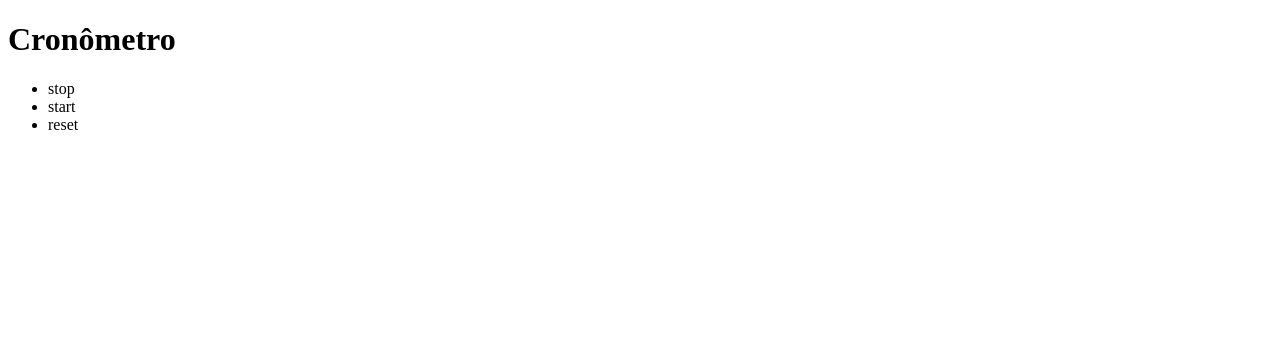
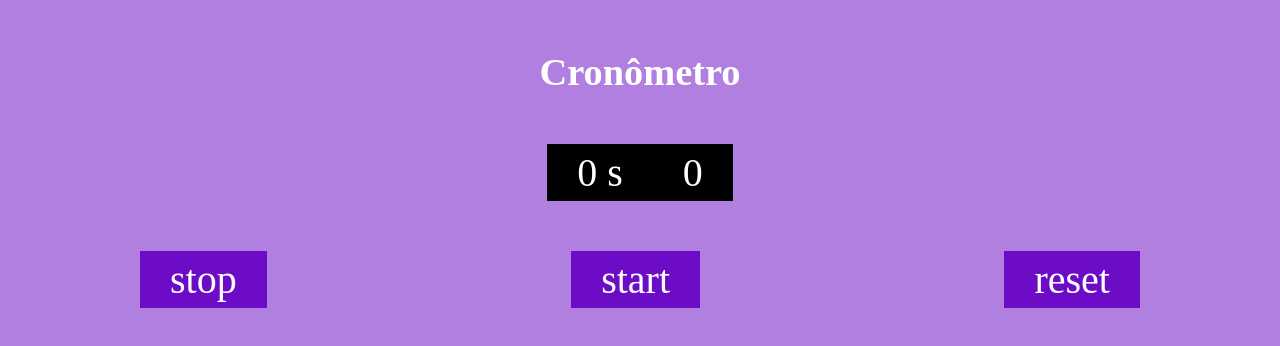
Before and after one commit to pabloapereira/cronometro, a plain HTML site: page index.html in a window 1280 px wide. Drawn offline with Linux system fonts and the light colour scheme.

Commit message:
finalização estilo

```diff
--- a/index.html
+++ b/index.html
@@ -4,6 +4,7 @@
     <meta charset="UTF-8" />
     <meta name="viewport" content="width=device-width, initial-scale=1.0" />
     <title>cronometro</title>
+    <link rel="stylesheet" href="style.css" />
   </head>
   <body>
     <header>
@@ -13,7 +14,12 @@
     </header>
     <main>
       <div class="container">
-        <div class="span" id="tempo"></div>
+        <div class="tempo" id="tempo">
+          <ul>
+            <li id="segundos">0 s</li>
+            <li id="mili">0</li>
+          </ul>
+        </div>
         <ul>
           <li id="stop">stop</li>
           <li id="start">start</li>
--- /dev/null
+++ b/style.css
@@ -0,0 +1,50 @@
+* {
+  padding: 0;
+  margin: 0;
+}
+
+body {
+  height: 100%;
+  background-color: rgb(177, 127, 224);
+}
+
+.container {
+  max-width: 1000px;
+  margin: auto;
+}
+
+h1,
+.tempo {
+  text-align: center;
+  font-size: max(3vw, 20px);
+  padding-bottom: 5%;
+  color: white;
+}
+
+h1 {
+  padding-top: 5%;
+}
+
+.tempo ul {
+  justify-content: center;
+}
+
+.tempo ul li {
+  background-color: black;
+}
+
+ul {
+  list-style: none;
+  display: flex;
+  justify-content: space-between;
+}
+
+li {
+  width: max-content;
+  padding: 5px;
+  padding-left: 3%;
+  padding-right: 3%;
+  background-color: rgb(109, 12, 199);
+  font-size: 40px;
+  color: white;
+}
```
